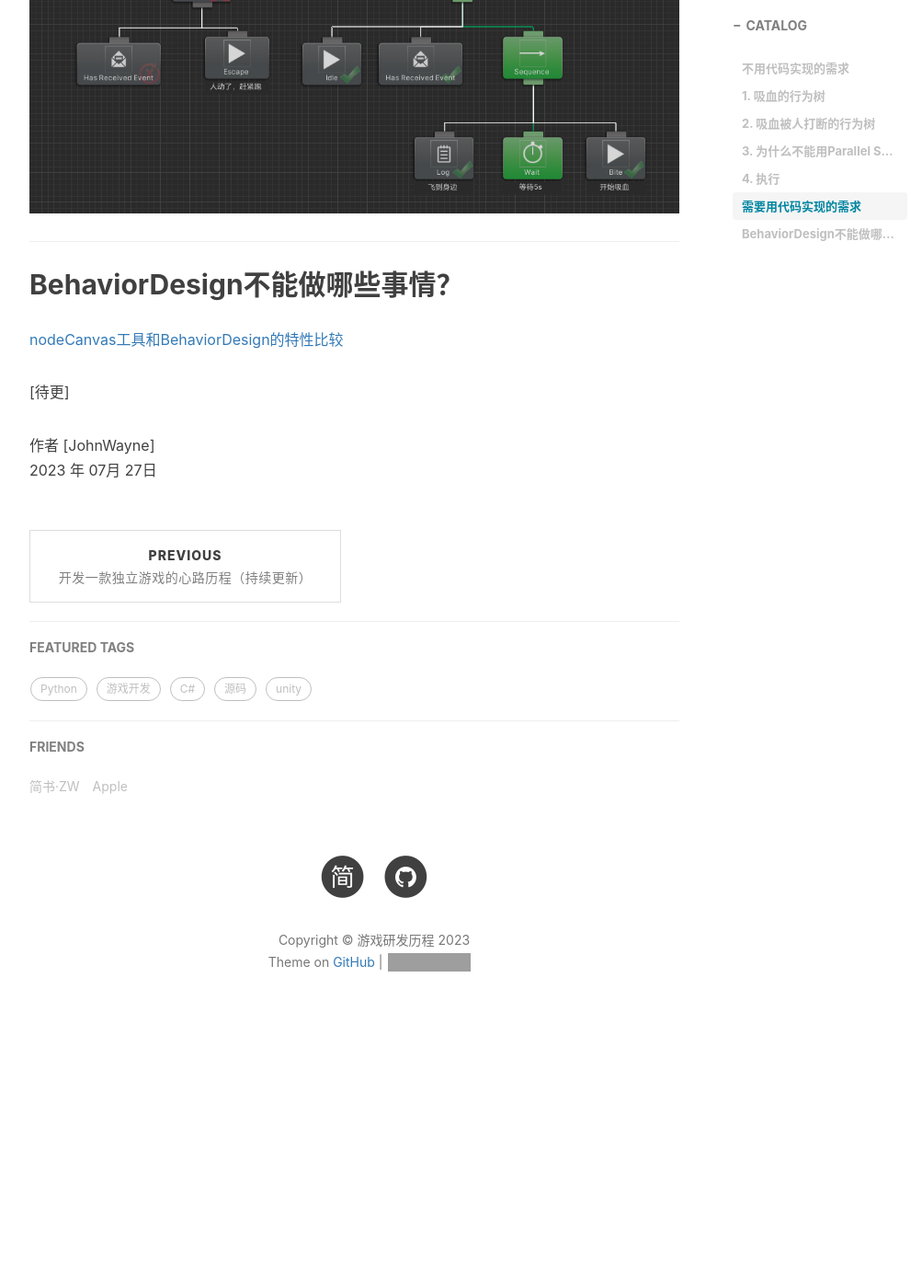
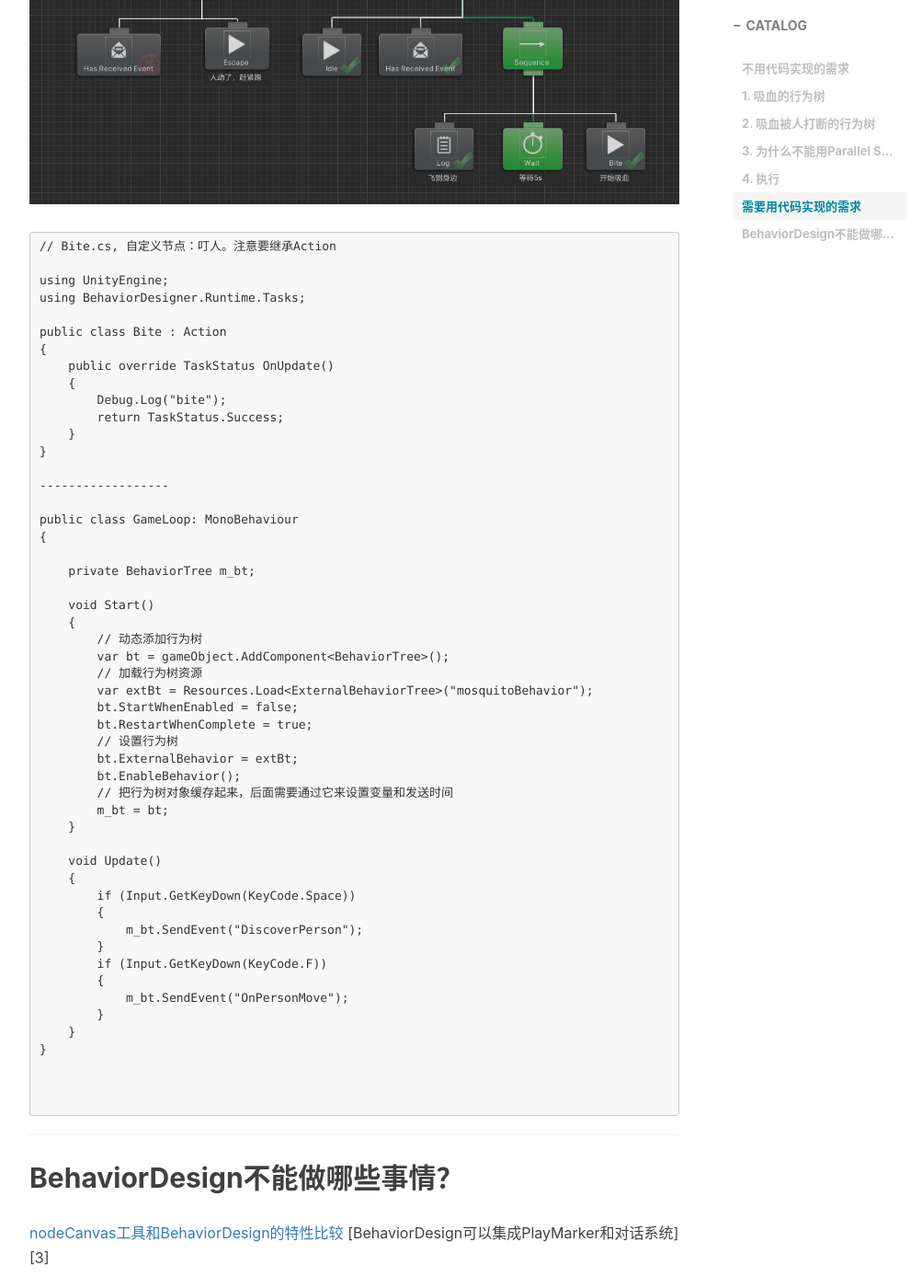
Before and after one commit to johnwayne1995/johnwayne1995.github.io, a Jekyll site: the page built from _posts/2023-07-27-自己想的一个例子用Behavior Design来实践行为树.md, in a window 1280 px wide and 1400 px high, scrolled down 3992 px. Shown: the whole window at 92% size, without its empty margins (233-1236 px from the left). Built offline with Jekyll 4.4.1, drawn with Linux system fonts in a browser that asks for light colours; nearby versions of some CDN libraries; comment, search, counter and statistics services are not loaded; before the commit the page ends 5142 px from its top, so only the background shows below that; some of the changed text lies outside the part shown; grey boxes are pictures that could not be loaded.

Commit message:
Update 2023-07-27-自己想的一个例子用Behavior Design来实践行为树.md

````diff
--- a/_posts/2023-07-27-自己想的一个例子用Behavior Design来实践行为树.md
+++ b/_posts/2023-07-27-自己想的一个例子用Behavior Design来实践行为树.md
@@ -10,7 +10,7 @@
     - 行为树
     - 游戏开发
 ---
-#
+
 
 ------
 CSDN上的教程有很多 [【游戏开发教程】BehaviorDesigner插件制作AI行为树（Unity | 保姆级教程 | 动态图演示 | Unity2021最新版][1]，介绍了顺序节点、并行节点、选择节点、随机、优先级、中断、竞争、评估的概念，触发事件、通过继承来拓展节点。
@@ -28,6 +28,7 @@
 ![](https://raw.githubusercontent.com/johnwayne1995/johnwayne1995.github.io/master/resources/2023-07-27-自己想的一个例子用Behavior Design来实践行为树/被人打断.png)
 
 ### 3. 为什么不能用Parallel Selector？
+并行选择节点，并行执行，一真即真，**一真即停**，全假才假。
 
 ### 4. 执行
 ![](https://raw.githubusercontent.com/johnwayne1995/johnwayne1995.github.io/master/resources/2023-07-27-自己想的一个例子用Behavior Design来实践行为树/吸血.gif)
@@ -40,11 +41,67 @@
 让我们丰富一下这个功能，封装一层Action做节点
 ![](https://raw.githubusercontent.com/johnwayne1995/johnwayne1995.github.io/master/resources/2023-07-27-自己想的一个例子用Behavior Design来实践行为树/吸血封装.png)
 
+```CSharp
+// Bite.cs, 自定义节点：叮人。注意要继承Action
+
+using UnityEngine;
+using BehaviorDesigner.Runtime.Tasks;
+
+public class Bite : Action
+{
+    public override TaskStatus OnUpdate()
+    {
+        Debug.Log("bite");
+        return TaskStatus.Success;
+    }
+}
+
+------------------
+
+public class GameLoop: MonoBehaviour
+{
+
+    private BehaviorTree m_bt;
+
+    void Start()
+    {
+        // 动态添加行为树
+        var bt = gameObject.AddComponent<BehaviorTree>();
+        // 加载行为树资源
+        var extBt = Resources.Load<ExternalBehaviorTree>("mosquitoBehavior");
+        bt.StartWhenEnabled = false;
+        bt.RestartWhenComplete = true;
+        // 设置行为树
+        bt.ExternalBehavior = extBt;
+        bt.EnableBehavior();
+        // 把行为树对象缓存起来，后面需要通过它来设置变量和发送时间
+        m_bt = bt;
+    }
+
+    void Update()
+    {
+        if (Input.GetKeyDown(KeyCode.Space))
+        {
+            m_bt.SendEvent("DiscoverPerson");
+        }
+        if (Input.GetKeyDown(KeyCode.F))
+        {
+            m_bt.SendEvent("OnPersonMove");
+        }
+    }
+}
+
+
+
+```
+
 ------
 
 ## BehaviorDesign不能做哪些事情？
 
 [nodeCanvas工具和BehaviorDesign的特性比较][2]
+[BehaviorDesign可以集成PlayMarker和对话系统][3]
+
 
 [待更]
 
````
Also changed, not shown: other parts of _posts/2023-07-27-自己想的一个例子用Behavior Design来实践行为树.md (+1 -0 lines).
